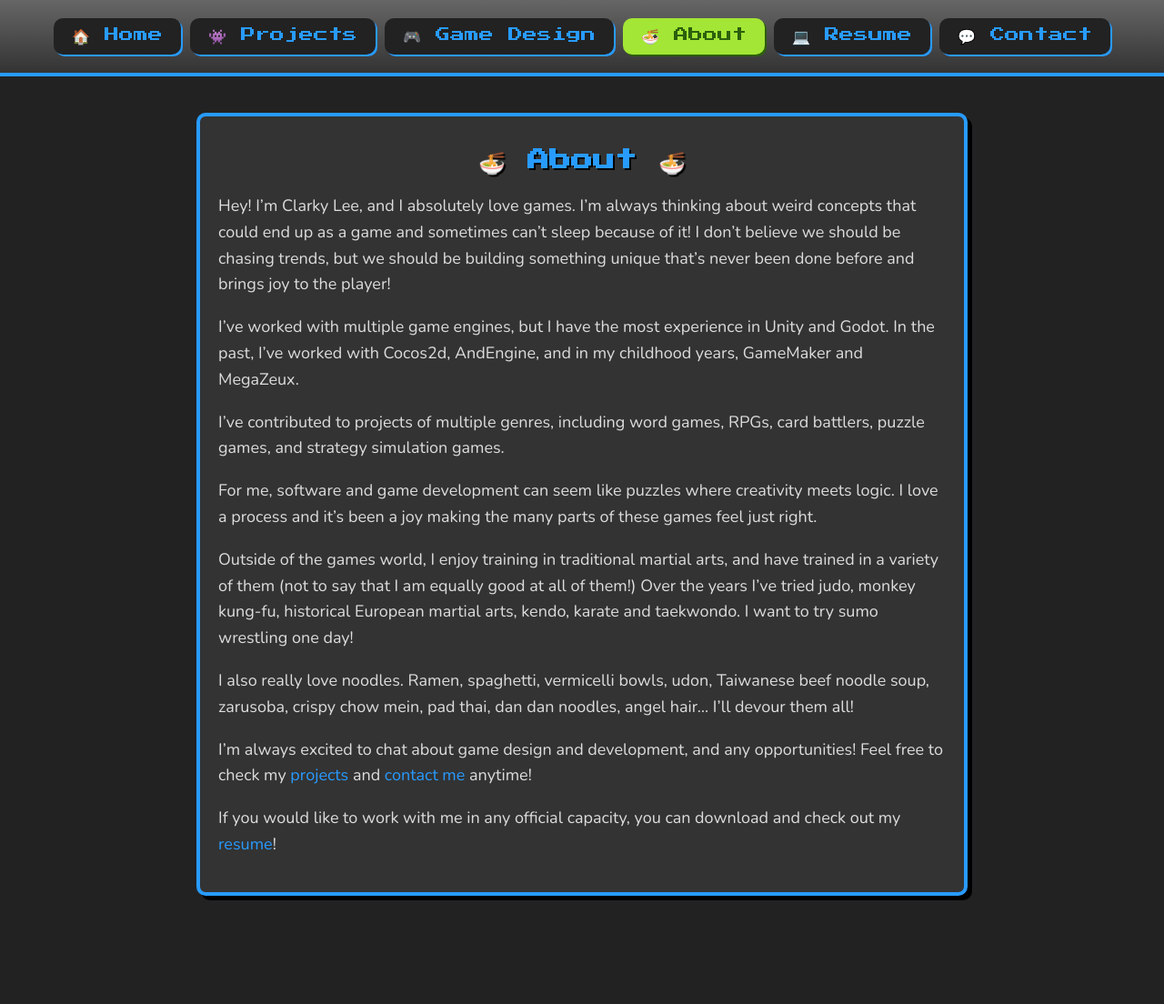
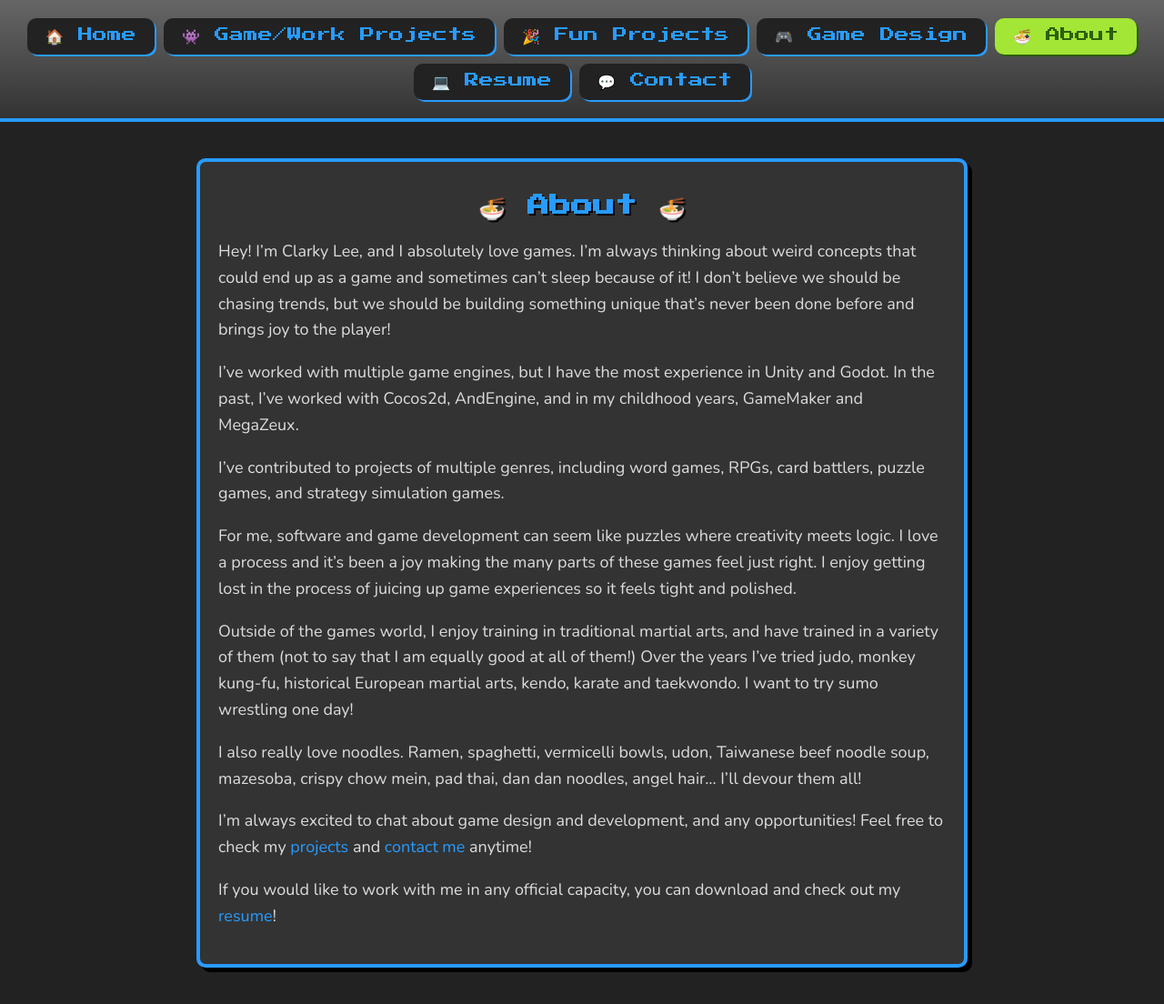
Before and after one commit to kabuto555/kabuto555.github.io, a Jekyll site: the page built from pages/about.md, in a window 1280 px wide. Shown: the whole page at 91% size. Built offline with Jekyll 4.4.1, drawn with Linux system fonts in a browser that asks for light colours; before the commit the page ends 1025 px from its top, so only the background shows below that.

Commit message:
add Fun Projects page, rename Projects to Game/Work Projects
- new Fun Projects page with Chipmunk and instant ramen entries
- rewrite game design descriptions in my own voice
- copy tweaks on home, about and game design pages

Co-Authored-By: Claude Opus 5.5 <noreply@anthropic.com>

```diff
--- a/_data/navigation.yml
+++ b/_data/navigation.yml
@@ -1,7 +1,9 @@
 - name: 🏠 Home
   link: /
-- name: 👾 Projects
+- name: 👾 Game/Work Projects
   link: /pages/projects.html
+- name: 🎉 Fun Projects
+  link: /pages/fun-projects.html
 - name: 🎮 Game Design
   link: /pages/game-design.html
 - name: 🍜 About
--- a/pages/about.md
+++ b/pages/about.md
@@ -10,11 +10,11 @@ I've worked with multiple game engines, but I have the most experience in Unity
 
 I've contributed to projects of multiple genres, including word games, RPGs, card battlers, puzzle games, and strategy simulation games.
 
-For me, software and game development can seem like puzzles where creativity meets logic. I love a process and it's been a joy making the many parts of these games feel just right.
+For me, software and game development can seem like puzzles where creativity meets logic. I love a process and it's been a joy making the many parts of these games feel just right. I enjoy getting lost in the process of juicing up game experiences so it feels tight and polished.
 
 Outside of the games world, I enjoy training in traditional martial arts, and have trained in a variety of them (not to say that I am equally good at all of them!) Over the years I've tried judo, monkey kung-fu, historical European martial arts, kendo, karate and taekwondo. I want to try sumo wrestling one day!
 
-I also really love noodles. Ramen, spaghetti, vermicelli bowls, udon, Taiwanese beef noodle soup, zarusoba, crispy chow mein, pad thai, dan dan noodles, angel hair... I'll devour them all!
+I also really love noodles. Ramen, spaghetti, vermicelli bowls, udon, Taiwanese beef noodle soup, mazesoba, crispy chow mein, pad thai, dan dan noodles, angel hair... I'll devour them all!
 
 I'm always excited to chat about game design and development, and any opportunities! Feel free to check my [projects](/pages/projects.html) and [contact me](/pages/contact.html) anytime!
 
--- a/pages/projects.md
+++ b/pages/projects.md
@@ -1,8 +1,8 @@
 ---
 layout: default
-title: Projects
+title: Game/Work Projects
 ---
-# 👾 Projects 👾
+# 👾 Game/Work Projects 👾
 
 Here are my current and past projects!
 
```
Also changed, not shown: _data/fun_projects.yml (added, +8 -0 lines), _data/game_design.yml (+11 -11 lines), index.md (+1 -1 lines), pages/fun-projects.md (added, +13 -0 lines), pages/game-design.md (+1 -1 lines), assets/images/chipmunk.jpg (added), assets/images/instant_ramen.webp (added).
